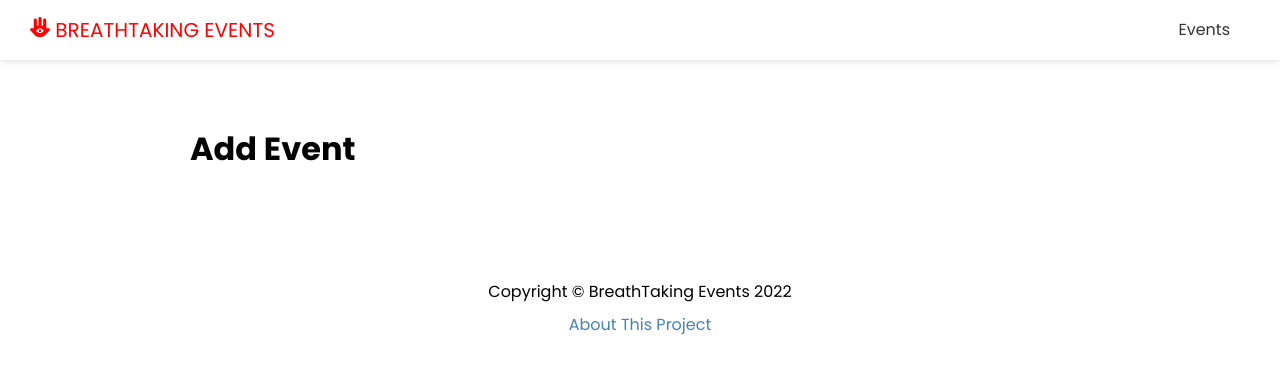
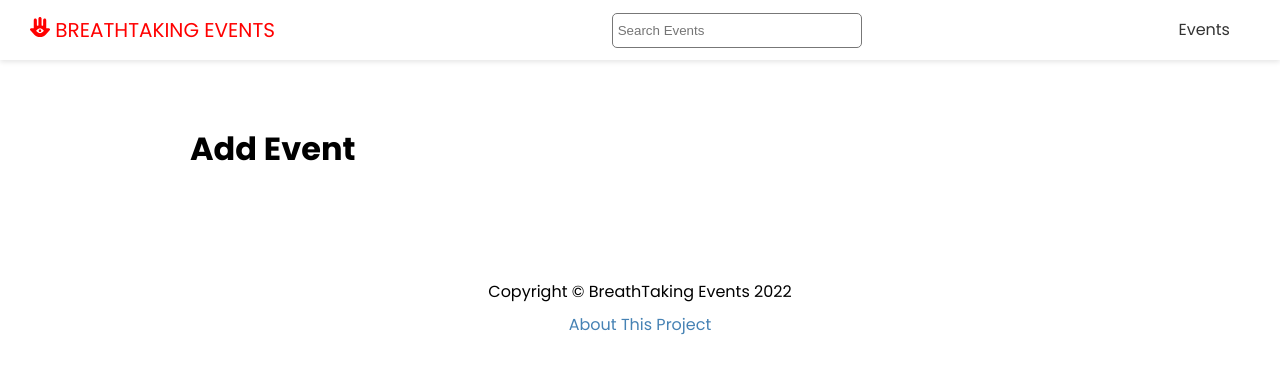
Before and after one commit to krutulkamil/bt-events, a Next.js app in the folder bt-events-frontend/: page /events/add in a window 1280 px wide. Shown: the top 374 px of the page. Built offline with nearby package versions, Linux system fonts and the light colour scheme.

Commit message:
Search component

```diff
--- a/bt-events-frontend/components/Header.js
+++ b/bt-events-frontend/components/Header.js
@@ -1,6 +1,7 @@
 import { FaHamsa } from 'react-icons/fa'
 import Link from 'next/link';
 import styles from '@/styles/Header.module.css';
+import Search from "@/components/Search";
 
 const Header = () => {
     return (
@@ -12,6 +13,8 @@
                         BreathTaking Events</a>
                 </Link>
             </div>
+
+            <Search />
 
             <nav>
                 <ul>
--- /dev/null
+++ b/bt-events-frontend/components/Search.js
@@ -0,0 +1,30 @@
+import React, {useState} from 'react';
+import {useRouter} from 'next/router';
+import styles from '@/styles/Search.module.css';
+
+const Search = () => {
+    const [term, setTerm] = useState('');
+
+    const router = useRouter();
+
+    const handleSubmit = (e) => {
+        e.preventDefault();
+        router.push(`/events/search?term=${term}`);
+        setTerm('');
+    };
+
+    return (
+        <div className={styles.search}>
+            <form onSubmit={handleSubmit}>
+                <input
+                    type="text"
+                    value={term}
+                    onChange={(e) => setTerm(e.target.value)}
+                    placeholder="Search Events"
+                />
+            </form>
+        </div>
+    );
+};
+
+export default Search;
--- a/bt-events-frontend/package.json
+++ b/bt-events-frontend/package.json
@@ -9,6 +9,7 @@
   },
   "dependencies": {
     "next": "12.0.7",
+    "qs": "^6.10.2",
     "react": "17.0.2",
     "react-dom": "17.0.2",
     "react-icons": "^4.3.1"
--- /dev/null
+++ b/bt-events-frontend/styles/Search.module.css
@@ -0,0 +1,7 @@
+.search input {
+    width: 250px;
+    height: 35px;
+    padding: 5px;
+    border: 1px solid #777;
+    border-radius: 5px;
+}
```
Also changed, not shown: bt-events-frontend/pages/events/search.js (added, +61 -0 lines), 1 other file (tests, documents, lock files or other folders).
